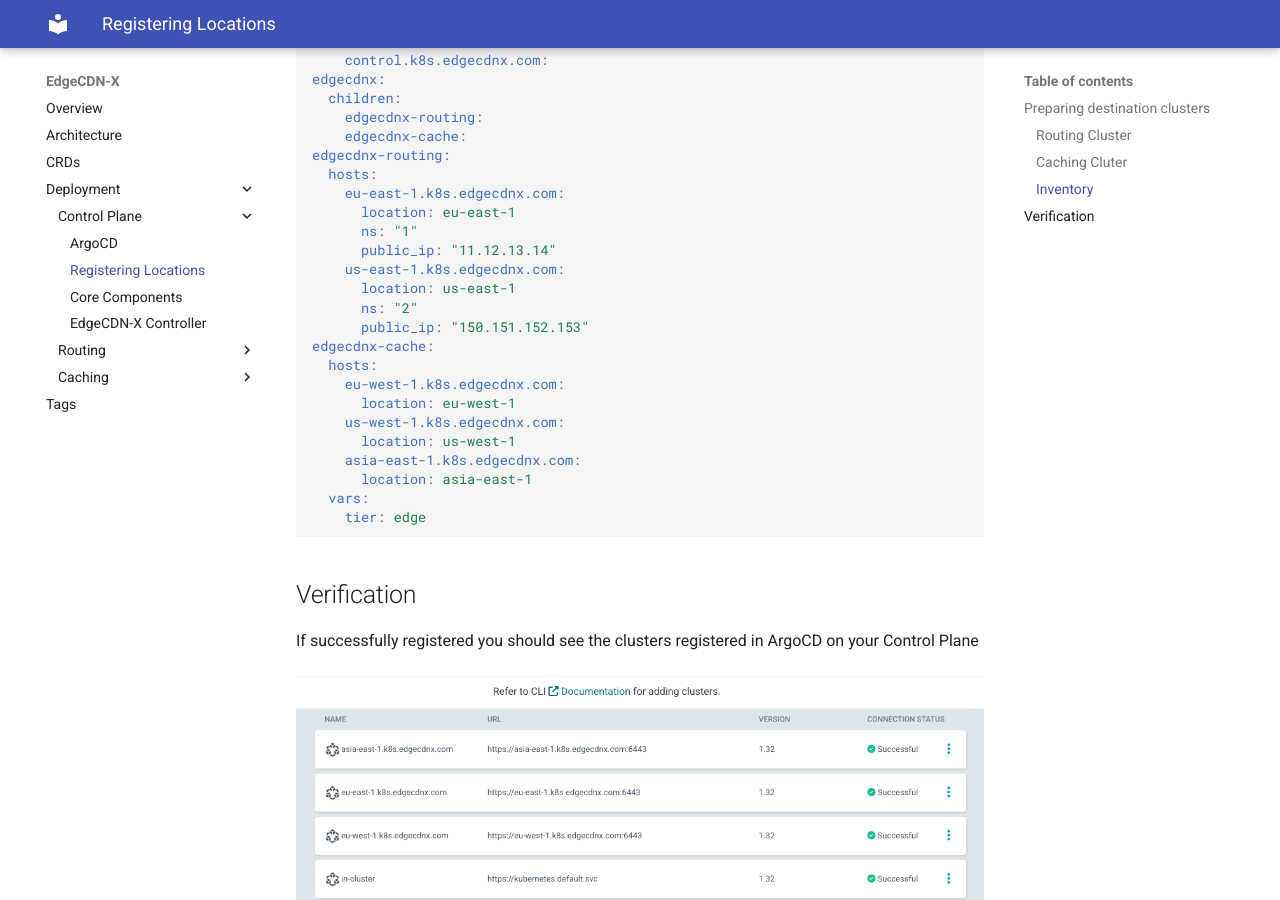
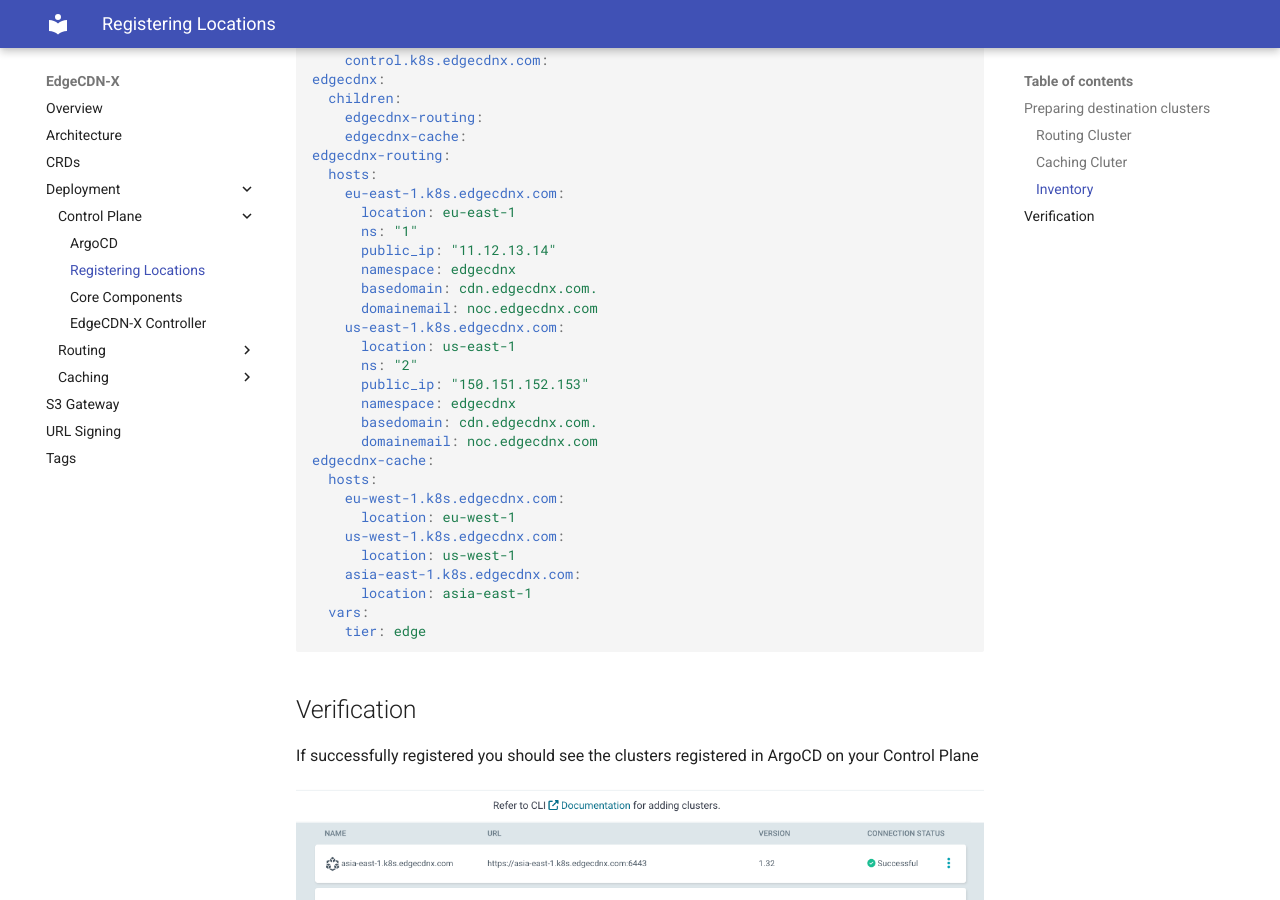
Before and after one commit to EdgeCDN-X/edgecdn-x.github.io, an MkDocs documentation site: the page built from docs/locations.md, in a window 1280 px wide and 900 px high, scrolled down 4001 px. Built offline with MkDocs 1.6.1 and Material for MkDocs 9.7.7, drawn with Linux system fonts in a browser that asks for light colours.

Commit message:
Fix vars on docs

```diff
--- a/docs/locations.md
+++ b/docs/locations.md
@@ -195,10 +195,16 @@
       location: eu-east-1
       ns: "1"
       public_ip: "11.12.13.14"
+      namespace: edgecdnx
+      basedomain: cdn.edgecdnx.com.
+      domainemail: noc.edgecdnx.com
     us-east-1.k8s.edgecdnx.com:
       location: us-east-1
       ns: "2"
       public_ip: "150.151.152.153"
+      namespace: edgecdnx
+      basedomain: cdn.edgecdnx.com.
+      domainemail: noc.edgecdnx.com
 edgecdnx-cache:
   hosts:
     eu-west-1.k8s.edgecdnx.com:
--- a/mkdocs.yml
+++ b/mkdocs.yml
@@ -29,9 +29,11 @@
           - "Consul Deployment": consul-deployment.md
           - "EdgeCDN-X Controller - Routing": edgecdnx-controller-router.md
       - "Caching":
-          - "Prerequiseites": cache-prerequisites.md
+          - "Prerequisites": cache-prerequisites.md
           - "Ingress NGINX": ingress-nginx.md
           - "Ingress NGINX Deployment": nginx-deployment.md
           - "EdgeCDN-X Controller - Caching": edgecdnx-controller-cache.md
           - "Secure Urls": secure-urls.md
+  - "S3 Gateway": s3-gateway.md
+  - "URL Signing": url-signing.md
   - "Tags": tags.md
```
